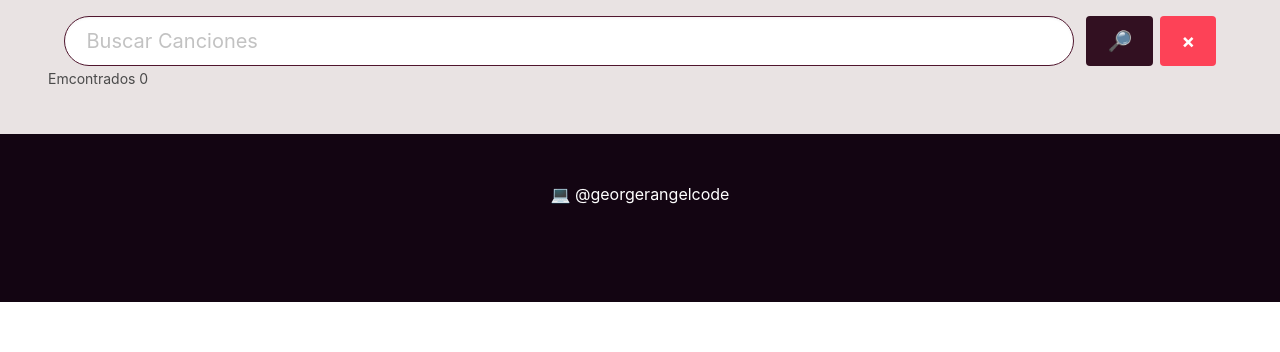
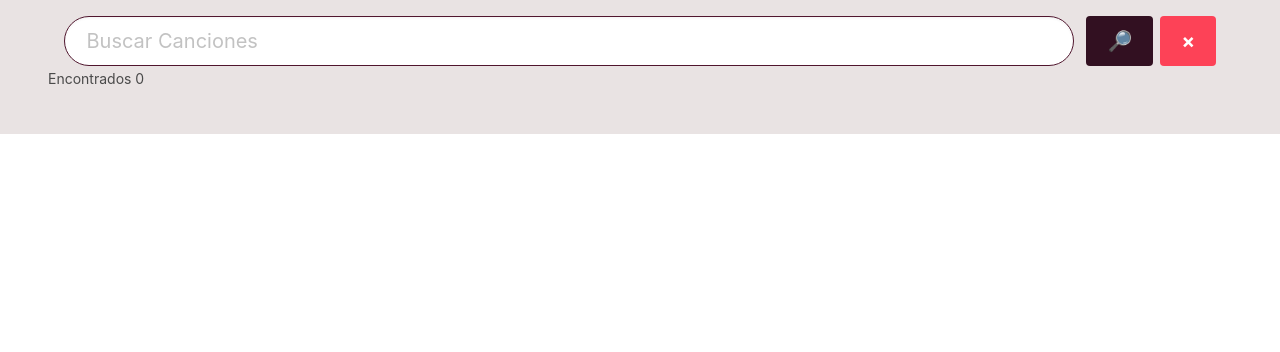
Before and after one commit to GeorgeRangelCode/george-music, a Vue app: page / in a window 1280 px wide. Shown: the part 180-532 px from the top of the page. Built offline with nearby package versions, Linux system fonts and the light colour scheme.

Commit message:
Ajuste estilos footer y loading

```diff
--- a/src/components/Search.vue
+++ b/src/components/Search.vue
@@ -96,7 +96,7 @@ export default {
 
   computed: {
     searchMessage() {
-      return `Emcontrados ${this.tracks.length}`;
+      return `Encontrados ${this.tracks.length}`;
     }
   },
 
--- a/src/components/layout/Footer.vue
+++ b/src/components/layout/Footer.vue
@@ -1,5 +1,5 @@
 <template>
-  <footer class="footer">
+  <footer class="footer end">
     <div class="container">
       <div class="content has-text-centered">
         <p>💻 @georgerangelcode</p>
@@ -7,3 +7,13 @@
     </div>
   </footer>
 </template>
+
+<style lang="scss" scoped>
+.end {
+    position: fixed;
+    bottom: 0px;
+    left: 0px;
+    right: 0px;
+    margin-bottom: 0px;
+}
+</style>
--- a/src/components/shared/Loader.vue
+++ b/src/components/shared/Loader.vue
@@ -1,14 +1,14 @@
 <template>
   <div class="container">
     <div class="content has-text-cemtered">
-      <h1>Cargando ...</h1>
+      <h1>Buscando ...</h1>
     </div>
   </div>
 </template>
 
 <style lang="scss" scoped>
 .content {
-  padding: 20px;
+  padding: 20vh;
   min-height: 40vh;
 }
 </style>
```
